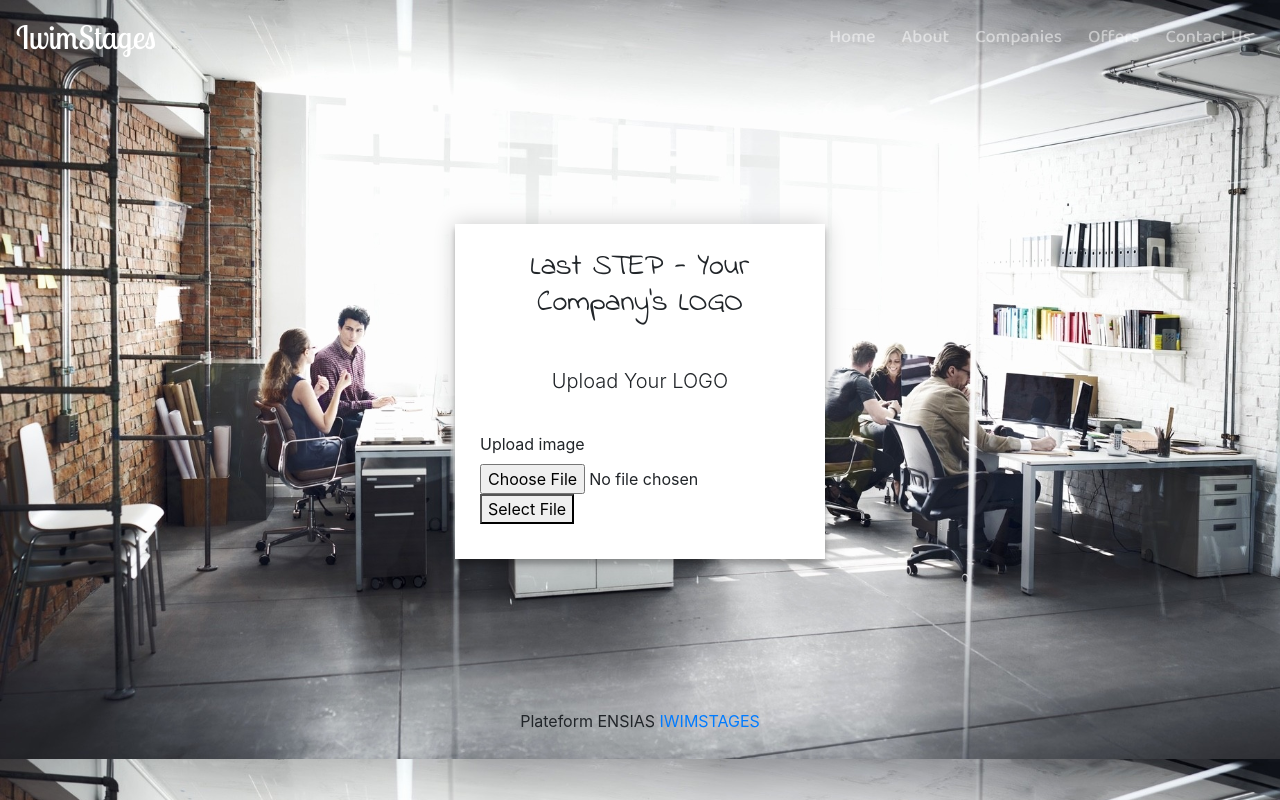
After one commit to YasmeeenBn/PROJECT, a PHP site: page /select.php in a window 1280 px wide. The commit adds this page. Run offline with PHP 8.4, Linux system fonts and the light colour scheme; some libraries are stand-ins or nearby versions.

Commit message:
image uploaad

```diff
--- /dev/null
+++ b/Company_offer/info-img/select.php
@@ -0,0 +1,211 @@
+<?php
+
+$host = 'localhost';
+$dbname = 'pfa';
+$username = 'root';
+$password = '';
+
+
+		try {
+		  $conn = new PDO("mysql:host=$host;dbname=$dbname", $username, $password);
+		 // echo "Connecté à $dbname sur $host avec succès.";
+		}
+
+		catch (PDOException $e) {
+		  die("Impossible de se connecter à la base de données $dbname :" );
+		}
+
+		if(isset($_REQUEST['btn_insert']))
+		{
+			try
+			{
+		             $name	= $_REQUEST['txt_name'];	//textbox name "txt_name"
+
+					 $image_file	= $_FILES["txt_file"]["name"];
+					 $type		= $_FILES["txt_file"]["type"];	//file name "txt_file"
+					 $size		= $_FILES["txt_file"]["size"];
+					 $temp		= $_FILES["txt_file"]["tmp_name"];
+
+					 $path="upload/".$image_file; //set upload folder path
+
+					 if(empty($image_file)){
+					   $errorMsg="Please Select Image";
+					 }
+					 else if($type=="image/jpg" || $type=='image/jpeg' || $type=='image/png' || $type=='image/gif') //check file extension
+					 {
+					   if(!file_exists($path)) //check file not exist in your upload folder path
+					   {
+						 if($size < 5000000) //check file size 5MB
+						 {
+						   move_uploaded_file($temp, "upload/" .$image_file); //move upload file temperory directory to your upload folder
+						 }
+						 else
+						 {
+						   $errorMsg="Your File To large Please Upload 5MB Size"; //error message file size not large than 5MB
+						 }
+					   }
+						else
+					   {
+						 $errorMsg="File Already Exists...Check Upload Folder"; //error message file not exists your upload folder path
+					   }
+					 }
+					 else
+					 {
+					   $errorMsg="Upload JPG , JPEG , PNG & GIF File Formate.....CHECK FILE EXTENSION"; //error message file extension
+					 }
+
+					 if(!isset($errorMsg))
+					 {
+					   $insert_stmt=$conn->prepare('INSERT INTO offer(of_logo) VALUES(:of_logo)'); //sql insert query
+					   $image_file = $_POST['of_logo'];
+					   $insert_stmt->bindParam(':of_logo',$image_file);	  //bind all parameter
+
+					   if($insert_stmt->execute())
+					   {
+						 $insertMsg="File Upload Successfully........"; //execute query success message
+						 header("refresh:3;Company_offer\info-img\index.php"); //refresh 3 second and redirect to index.php page
+					   }
+					}
+		}
+
+			catch(PDOException $e)
+			{
+				echo $e->getMessage();
+			}
+
+			var_dump($insert_stmt);
+            print_r($insert_stmt->errorInfo());
+}
+
+?>
+
+<!DOCTYPE html>
+<html>
+<head>
+<meta charset="utf-8">
+    <meta name="viewport" content="width=device-width, initial-scale=1, shrink-to-fit=no">
+
+    <!--Font Styles-->
+    <link href="https://fonts.googleapis.com/css2?family=Courgette&family=Kalam:wght@300&family=Lato&display=swap" rel="stylesheet"> <!--Courgette-->
+    <link href='https://fonts.googleapis.com/css?family=Indie Flower' rel='stylesheet'>  <!-- font -->
+    <link href="https://fonts.googleapis.com/css2?family=Baloo+2:wght@500&family=Lobster+Two&display=swap" rel="stylesheet"> <!--Losbter Two & Baloo 2-->
+
+    <!--CSS stylesheets-->
+    <link rel="stylesheet" href="https://stackpath.bootstrapcdn.com/bootstrap/4.4.1/css/bootstrap.min.css" integrity="sha384-Vkoo8x4CGsO3+Hhxv8T/Q5PaXtkKtu6ug5TOeNV6gBiFeWPGFN9MuhOf23Q9Ifjh" crossorigin="anonymous">
+    <link rel="stylesheet" type="text/css" href="stylesheet.css">
+
+    <!--Font Awesome-->
+    <script src="https://kit.fontawesome.com/6a5ed842d1.js" crossorigin="anonymous"></script>
+
+    <!--Favicon-->
+    <link rel="icon" type="image/png" href="images/icons/favicon.ico"/>
+
+    <title> Offer's details</title>
+
+</head>
+
+	<body>
+
+	<nav class="navbar navbar-expand-lg navbar-dark">
+
+				<a class="navbar-brand" href="">IwimStages</a>
+
+				<button class="navbar-toggler" type="button" data-toggle="collapse" data-target="#navbarSupportedContent" aria-controls="navbarSupportedContent" aria-expanded="false" aria-label="Toggle navigation">
+				<span class="navbar-toggler-icon"></span>
+				</button>
+
+				<div class="collapse navbar-collapse" id="navbarSupportedContent">
+
+				<ul class="navbar-nav ml-auto">
+					<li class="nav-item">
+						<a class="nav-link" href="">Home</a>
+					</li>
+					<li class="nav-item">
+						<a class="nav-link" href="">About</a>
+					</li>
+					<li class="nav-item">
+						<a class="nav-link" href="">Companies</a>
+					</li>
+					<li class="nav-item">
+						<a class="nav-link" href="">Offers</a>
+					</li>
+					<li class="nav-item">
+						<a class="nav-link" href="">Contact Us</a>
+					</li>
+				</ul>
+
+				</div>
+</nav>
+
+<div class="bg" >
+
+<div class="container" >
+
+  <form id="contact" method="POST" enctype="multipart/form-data">
+
+	<div class="title">
+	  <h3> Last STEP - Your Company's LOGO </h3>
+	</div>
+
+
+		  <div class="title">
+			<h2>  yas </h2>   <!-- just to have space -->
+			<h5> Upload Your LOGO </h5>
+			<h2>  yas </h2>    <!-- just to have space -->
+		  </div>
+
+
+		<fieldset>
+		<form>
+  <label for="field-image">Upload image</label>
+  <div class="file-upload">
+    <input id="field-image" name="fields[image][value]" type="file" required="required">
+    <button>Select File</button>
+    <span class="file-info"></span>
+  </div>
+</form>
+		</fieldset>
+
+			<p class="other">Plateform ENSIAS <a href="homepage\index.html" target="_blank" title="IWIMSTAGES">IWIMSTAGES</a></p>
+
+</form>
+
+</div>
+</div>
+</body>
+
+<!--
+	<div class="wrapper">
+
+	<div class="container">
+
+		<div class="col-lg-12">
+
+			<form method="post" class="form-horizontal" enctype="multipart/form-data">
+
+
+				<div class="form-group">
+				<label class="col-sm-3 control-label"></label>
+				<div class="col-sm-6">
+				<input type="file" name="txt_file" class="form-control" />
+				</div>
+				</div>
+
+
+				<div class="form-group">
+				<div class="col-sm-offset-3 col-sm-9 m-t-15">
+				<input type="submit"  name="btn_insert" class="btn btn-success " value="Insert">
+				<a href="index.php" class="btn btn-danger">Cancel</a>
+				</div>
+				</div>
+
+			</form>
+
+		</div>
+
+	</div>
+
+	</div>  -->
+
+	</body>
+</html>
--- a/Company_offer/info-img/stylesheet.css
+++ b/Company_offer/info-img/stylesheet.css
@@ -1,3 +1,4 @@
+/* ******************************************************************************** */
 body {
   background-image: url("images/office.jpg");
 
@@ -130,3 +131,20 @@ fieldset {
     margin: auto;
     text-align: center;
 }
+
+.title h5
+{
+   /* font-family:'Indie Flower'; */
+    font-weight: 300;
+    margin: auto;
+    text-align: center;
+}
+
+.title h2
+{
+    color: white;
+    font-family:'Indie Flower';
+    font-weight: 300;
+    margin: auto;
+    text-align: center;
+}
--- a/Company_offer/info-offer/index.php
+++ b/Company_offer/info-offer/index.php
@@ -95,7 +95,7 @@
 
 
         <fieldset>
-          <button name="submit" type="submit" id="contact-submit" data-submit="...Sending">Send Offer</button>
+          <button name="submit" type="submit" id="contact-submit" data-submit="...Sending">NEXT</button>
         </fieldset>
 
         <p class="other">Plateform ENSIAS <a href="homepage\index.html" target="_blank" title="IWIMSTAGES">IWIMSTAGES</a></p>
```
Also changed, not shown: Company_offer/info-img/index.php (+12 -22 lines), Company_offer/info-img/insert.php (+47 -17 lines).
